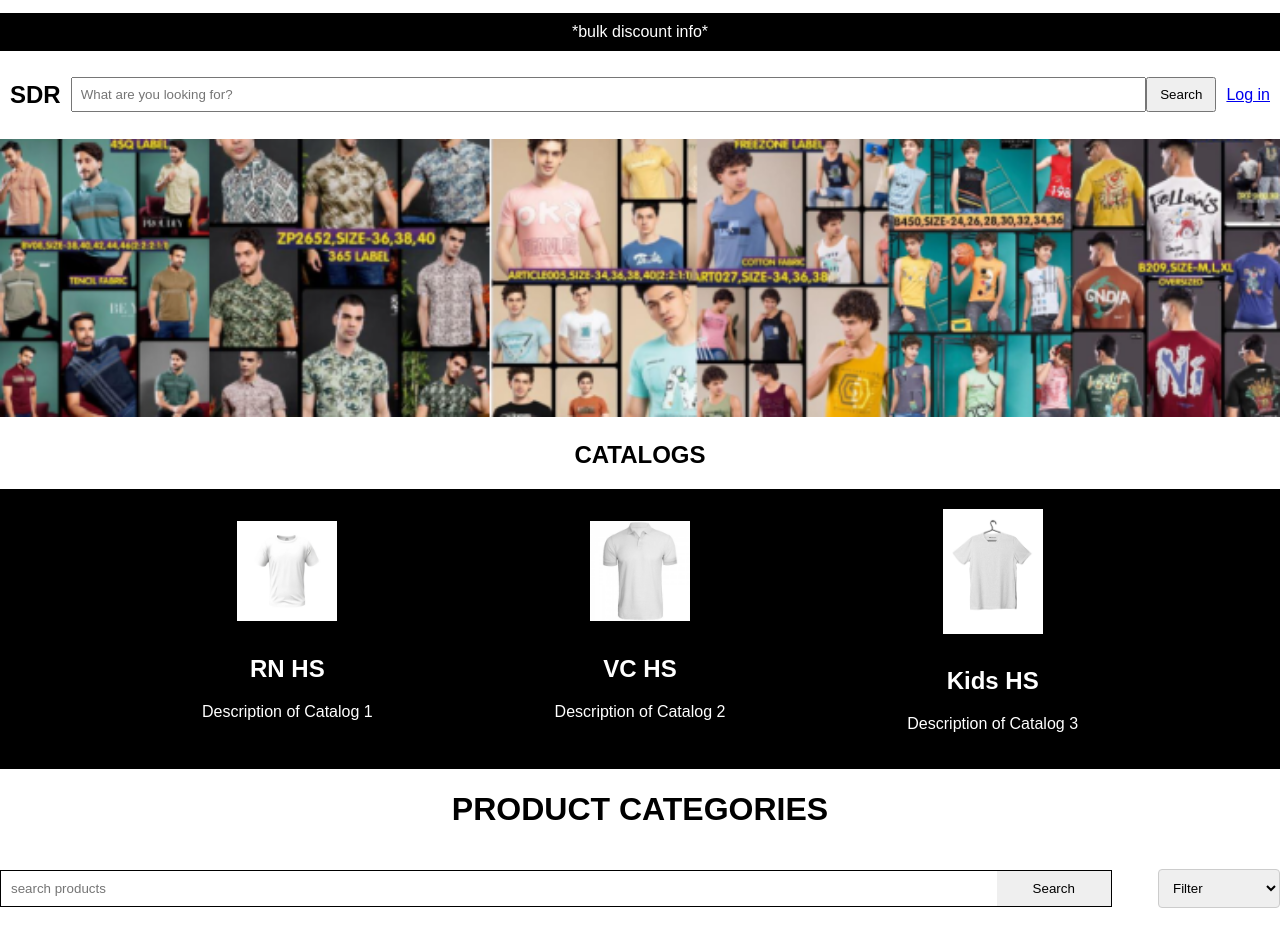
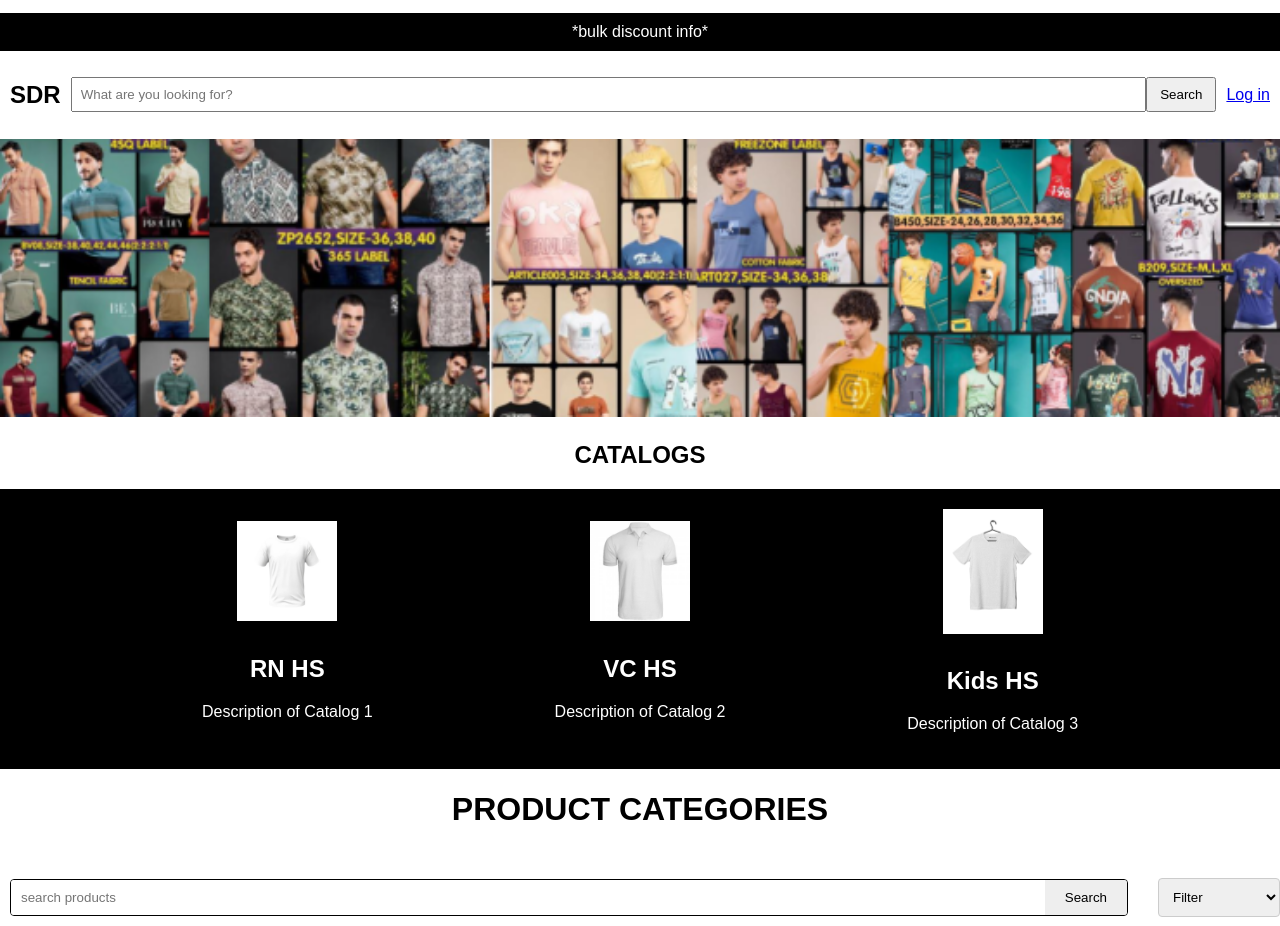
Before and after one commit to Tanushka-Poddar/sdr-phase1, an Angular app: page / in a window 1280 px wide. Shown: the top 926 px of the page. Built offline with nearby package versions, Linux system fonts and the light colour scheme.

Commit message:
your message

```diff
--- a/src/app/footer/footer.component.html
+++ b/src/app/footer/footer.component.html
@@ -9,7 +9,7 @@
 
     <div class="contact-item">
       <img src="email_icon.webp" alt="Email Icon" class="contact-icon">
-      <a href="mailto:tanushkapoddar@gmail.com" class="contact-text">example&#64;gmail.com</a>
+      <a href="mailto:sudrashanrathi@gmail.com" class="contact-text">sdr&#64;gmail.com</a>
     </div>
   </div>
 </div>
--- a/src/app/product-nav/product-nav.component.css
+++ b/src/app/product-nav/product-nav.component.css
@@ -6,35 +6,36 @@
 
 .search-filter-container {
     display: flex;
-    justify-content: center;
+    justify-content: space-between;
     align-items: center;
     margin: 20px 0;
+
 
 }
 .search-box {
     flex: 1;
-    border-block-color: white;
-    /* width: 300px;
-    padding: 10px;
-    border: 1px solid #ccc;
-    border-radius: 4px; */
+    display: flex;
+    margin: 10px;
+    border: 1px solid black;
+    border-radius: 4px;
+    overflow: hidden;
 }
 .search-box input {
-    width:85%;
-    padding:10px;
-    border: 1px solid black;
-    border-right:0px;
+    flex: 1;
+    padding: 10px;
+    border: none;
+    outline: none;
 }
 .search-box button {
-    width:10%;
-    padding:10px;
-    border: 1px solid black;
-    border-left:0px;
+    padding: 10px 20px;
+    border: none;
+    background-color: #eee;
+    cursor: pointer;
 }
 
 
 .filter-dropdown {
-    margin-left: 10px;
+    margin-left: 20px;
     padding: 10px;
     border: 1px solid #ccc;
     border-radius: 4px;
```
